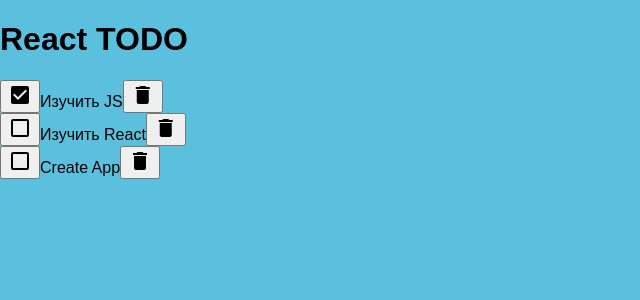
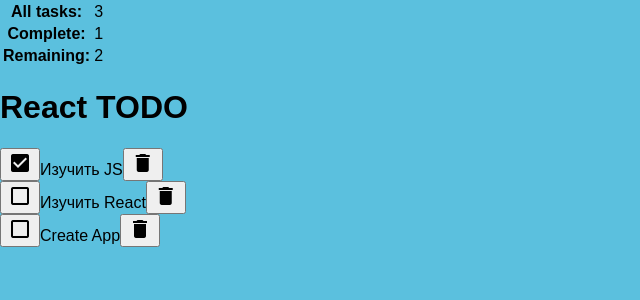
Before and after one commit to evgeniikotliarov/JavaScriptWorks, a React (Create React App) app in the folder React/todo/: page / in a window 1280 px wide. Shown: the top 300 px of the page, without its empty margins (0-640 px from the left). Built offline with nearby package versions, Linux system fonts and the light colour scheme.

Commit message:
Create statistic

```diff
--- a/React/todo/src/App.js
+++ b/React/todo/src/App.js
@@ -37,7 +37,7 @@
     render() {
         return (
             <main>
-                <Header title={this.props.title}/>
+                <Header title={this.props.title} todos={this.state.todos}/>
                 <section className="todo-list">
                     {this.state.todos.map(todo => <Todo key={todo.id}
                                                         title={todo.title}
--- a/React/todo/src/components/Header.js
+++ b/React/todo/src/components/Header.js
@@ -1,16 +1,19 @@
 import React from 'react';
 import PropTypes from 'prop-types';
+import Stats from './Stats';
 
 function Header(props) {
     return (
         <header>
+            <Stats todos={props.todos}/>
             <h1>{props.title}</h1>
         </header>
     )
 }
 
 Header.checkPropTypes = {
-  title: PropTypes.string.isRequired
+    title: PropTypes.string.isRequired,
+    todos: PropTypes.array.isRequired
 };
 
 export default Header;
--- /dev/null
+++ b/React/todo/src/components/Stats.js
@@ -0,0 +1,31 @@
+import React, {Component} from 'react';
+import PropTypes from 'prop-types';
+
+function Stats(props) {
+    let total = props.todos.length;
+    let completed = props.todos.filter(todo => todo.completed).length;
+    let remaining = total - completed;
+
+    return(<table className="table">
+        <tbody>
+        <tr>
+            <th>All tasks:</th>
+            <td>{total}</td>
+        </tr>
+        <tr>
+            <th>Complete:</th>
+            <td>{completed}</td>
+        </tr>
+        <tr>
+            <th>Remaining:</th>
+            <td>{remaining}</td>
+        </tr>
+        </tbody>
+    </table>);
+}
+
+Stats.propTypes = {
+    todos: PropTypes.array.isRequired
+};
+
+export default Stats;
```
